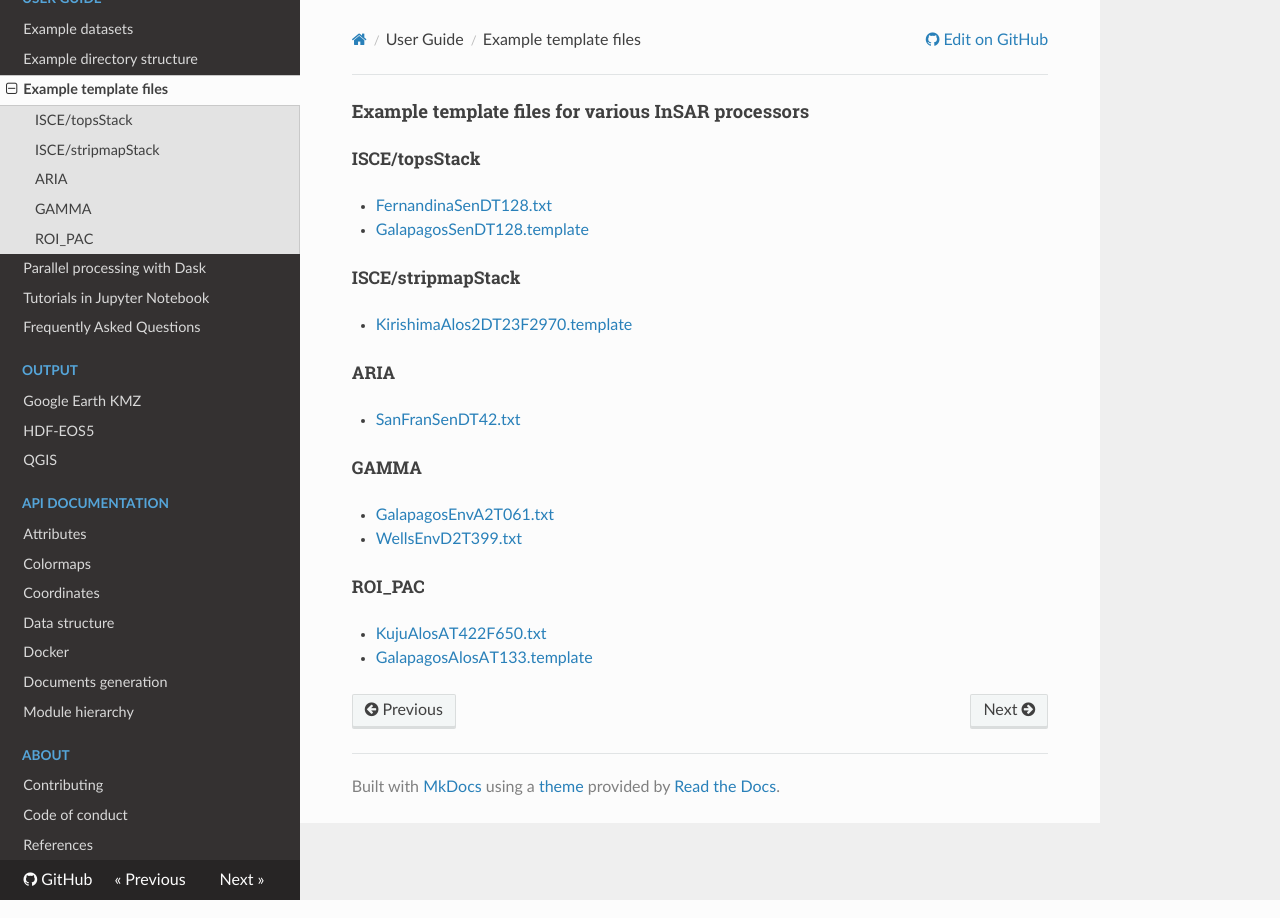
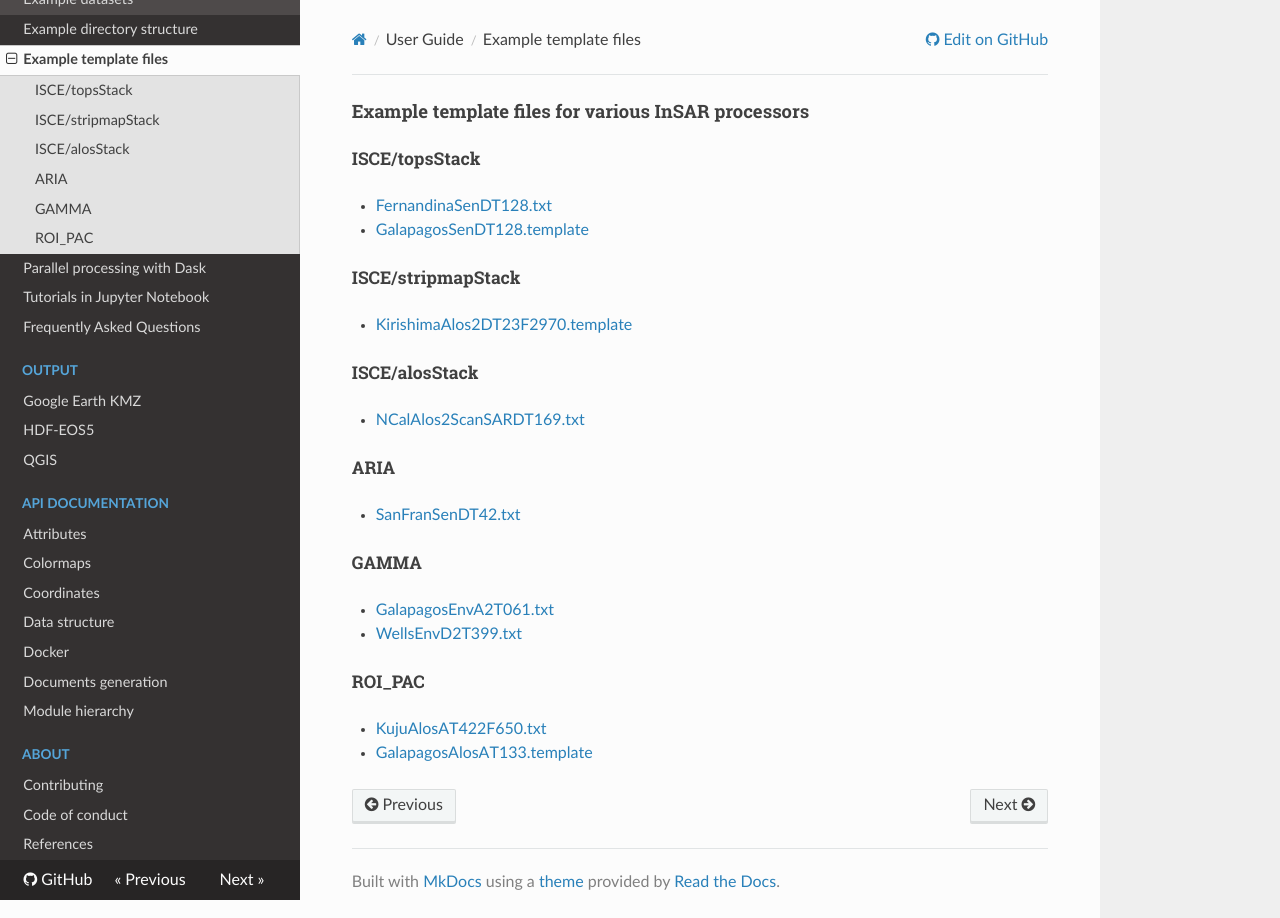
Before and after one commit to insarlab/MintPy, an MkDocs documentation site: the page built from docs/examples/input_files/README.md, in a window 1280 px wide. Built offline with MkDocs 1.6.1, drawn with Linux system fonts in a browser that asks for light colours; nearby versions of some CDN libraries.

Commit message:
new template file of ISCE/alosStack

```diff
--- a/docs/examples/input_files/README.md
+++ b/docs/examples/input_files/README.md
@@ -6,6 +6,9 @@
 
 #### ISCE/stripmapStack ####
 + [KirishimaAlos2DT23F2970.template](KirishimaAlos2DT23F2970.template)
+
+#### ISCE/alosStack ####
++ [NCalAlos2ScanSARDT169.txt](NCalAlos2ScanSARDT169.txt)
 
 #### ARIA ####
 + [SanFranSenDT42.txt](SanFranSenDT42.txt)
```
